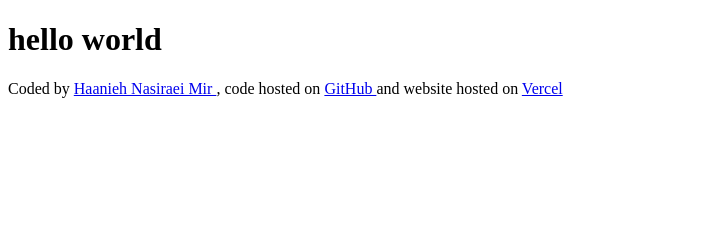
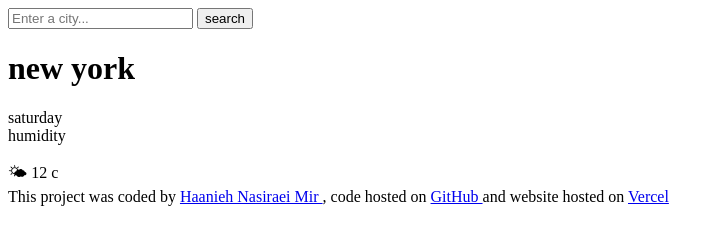
Before and after one commit to HaaniehNasiraeiMir/my-app-vanilla, a plain HTML site: page index.html in a window 1280 px wide. Shown: the whole page, without its empty margins (0-724 px from the left). Drawn offline with Linux system fonts and the light colour scheme.

Commit message:
added html

```diff
--- a/index.html
+++ b/index.html
@@ -6,8 +6,25 @@
     <title>Document</title>
 </head>
 <body>
-    <h1>hello world</h1>
-    <footer>Coded by
+    <header>
+    <form>
+        <input type="search" placeholder="Enter a city..." required>
+        <input type="submit" value="search">
+    </form>
+    </header>
+    <main>
+        <div>
+    <h1>new york</h1>
+    <p>saturday
+        <br>
+        humidity
+    </p>
+    </div>
+    <div>
+    🌤 12 c
+    </div>
+    </main>
+    <footer>This project was coded by
         <a href="https://github.com/HaaniehNasiraeiMir">
             Haanieh Nasiraei Mir
         </a>,
```
